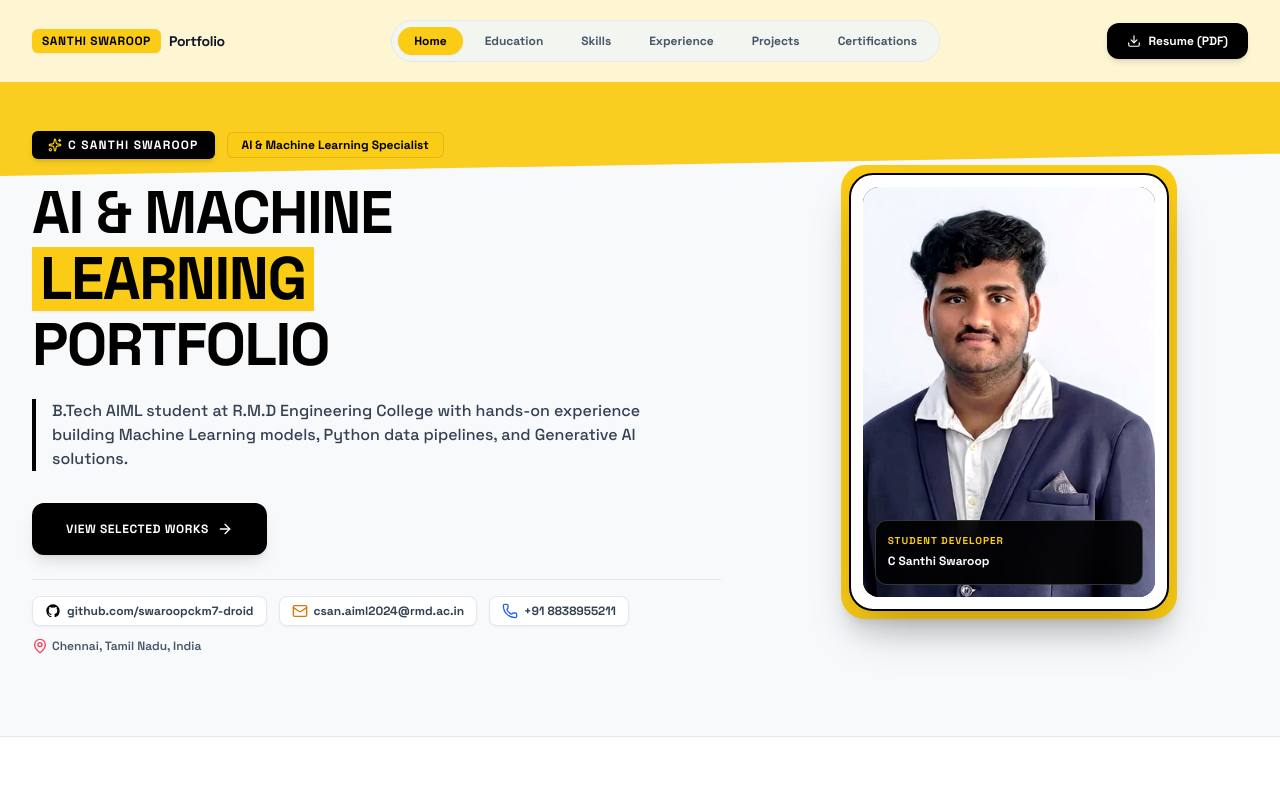
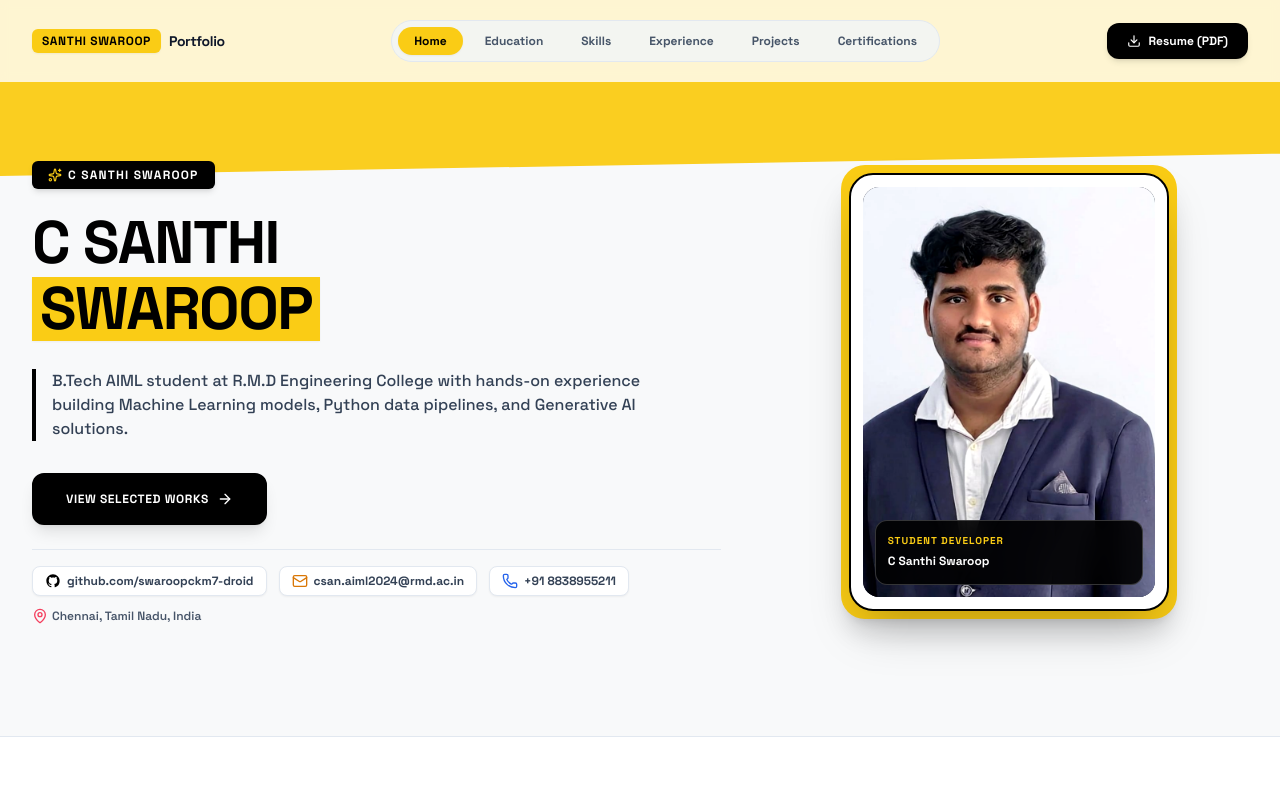
Before and after one commit to swaroopckm7-droid/portfolio, a React (Vite) app: page / in a window 1280 px wide. Shown: the top 800 px of the page. Built offline with nearby package versions, Linux system fonts and the light colour scheme.

Commit message:
Update Hero headline and top badge to display C SANTHI SWAROOP

```diff
--- a/src/components/Hero.tsx
+++ b/src/components/Hero.tsx
@@ -36,25 +36,21 @@ export const Hero: React.FC = () => {
             transition={{ duration: 0.8 }}
             className="lg:col-span-7 flex flex-col gap-6"
           >
-            {/* Status & Name Strip Badge */}
+            {/* Single Clean Name Badge */}
             <div className="flex flex-wrap items-center gap-3">
               <span className="inline-flex items-center gap-1.5 px-4 py-1.5 rounded-md text-xs font-black bg-black text-white uppercase tracking-widest shadow-md">
                 <Sparkles className="w-3.5 h-3.5 text-[#FACC15]" />
-                <span>{personalInfo.name}</span>
-              </span>
-              <span className="inline-flex items-center gap-1.5 px-3.5 py-1 rounded-md text-xs font-extrabold bg-[#FACC15] text-black border border-black/10">
-                AI & Machine Learning Specialist
+                <span>C SANTHI SWAROOP</span>
               </span>
             </div>
 
-            {/* Giant Graphic Editorial Headline */}
+            {/* Giant Graphic Editorial Headline with Name */}
             <div className="space-y-2">
               <h1 className="text-4xl sm:text-5xl lg:text-6xl font-black text-black tracking-tight leading-[1.08] uppercase">
-                AI & MACHINE <br />
+                C SANTHI <br />
                 <span className="bg-[#FACC15] text-black px-2 py-0.5 inline-block my-1 shadow-sm">
-                  LEARNING
-                </span> <br />
-                PORTFOLIO
+                  SWAROOP
+                </span>
               </h1>
             </div>
 
```
